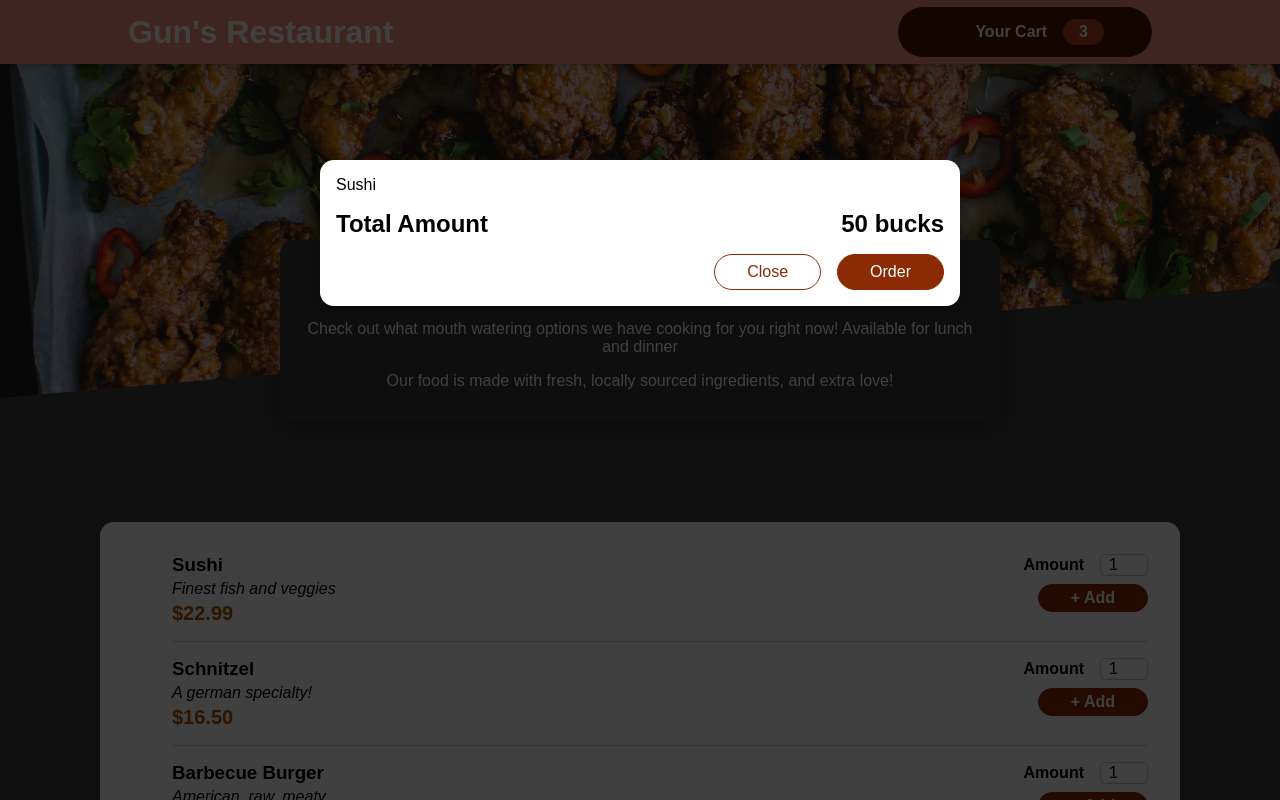
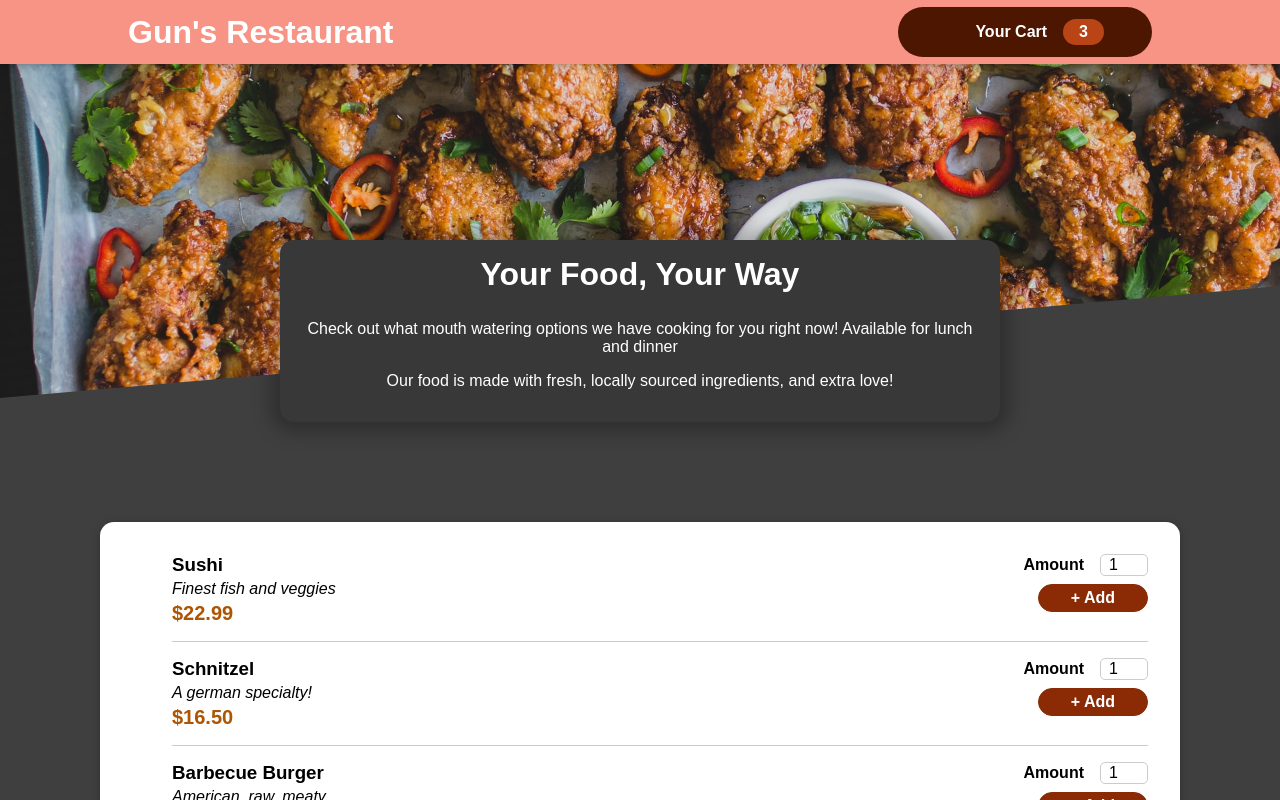
Before and after one commit to gunnarsikorski/guns-food, a React (Create React App) app: page / in a window 1280 px wide. Shown: the top 800 px of the page. Built offline with nearby package versions, Linux system fonts and the light colour scheme; some icons are missing.

Commit message:
Added open and close ability on modal

```diff
--- a/src/App.js
+++ b/src/App.js
@@ -1,14 +1,25 @@
 import React from 'react';
-
+import { useState } from 'react'
 import Header from './components/Layout/Header';
 import Meals from './components/Meals/Meals';
 import Cart from './components/Cart/Cart'
 
 function App() {
+
+	const [cartIsShown, setCartIsShown] = useState(false)
+
+	const showCartHandler = () => {
+		setCartIsShown(true)
+	}
+
+	const hideCartHandler = () => {
+		setCartIsShown(false)
+	}
+
 	return (
 		<>
-			<Cart />
-			<Header />
+			{cartIsShown && <Cart onClose={hideCartHandler}/>}
+			<Header onShowCart={showCartHandler}/>
 			<main>
 				<Meals />
 			</main>
--- a/src/components/Cart/Cart.js
+++ b/src/components/Cart/Cart.js
@@ -12,15 +12,17 @@
 	);
 
 	return (
-		<Modal>
+		<Modal onClose={props.onClose}>
 			{cartItems}
 			<div className={classes.total}>
 				<span>Total Amount</span>
 				<span>50 bucks</span>
 			</div>
 			<div className={classes.actions}>
-				<button className={classes['button--alt']}>Close</button>
 				<button className={classes.button}>Order</button>
+				<button className={classes['button--alt']} onClick={props.onClose}>
+					Close
+				</button>
 			</div>
 		</Modal>
 	);
--- a/src/components/Layout/Header.js
+++ b/src/components/Layout/Header.js
@@ -5,11 +5,14 @@
 import HeaderCartButton from './HeaderCartButton';
 
 const Header = (props) => {
+
+
+
     return (
         <>
            <header className={classes.header}>
                <h1>Gun's Restaurant</h1>
-               <HeaderCartButton />
+               <HeaderCartButton onClick={props.onShowCart}/>
            </header>
            <div className={classes['main-image']}>
                <img src={chickenImg} alt='Fried chicken wings'/>
--- a/src/components/Layout/HeaderCartButton.js
+++ b/src/components/Layout/HeaderCartButton.js
@@ -5,7 +5,7 @@
 const HeaderCartButton = (props) => {
 	return (
 		<>
-			<button className={classes.button}>
+			<button className={classes.button} onClick={props.onClick}>
 				<span className={classes.icon}>
 					<CartIcon />
 				</span>
--- a/src/components/UI/Modal.js
+++ b/src/components/UI/Modal.js
@@ -3,7 +3,7 @@
 import classes from './Modal.module.css';
 
 const Backdrop = (props) => {
-	return <div className={classes.backdrop}></div>;
+	return <div className={classes.backdrop} onClick={props.onClose}></div>;
 };
 
 const ModalOverlay = (props) => {
@@ -19,7 +19,7 @@
 const Modal = (props) => {
 	return (
 		<>
-			{ReactDOM.createPortal(<Backdrop />, portalElement)}
+			{ReactDOM.createPortal(<Backdrop onClose={props.onClose}/>, portalElement)}
 			{ReactDOM.createPortal(
 				<ModalOverlay>{props.children}</ModalOverlay>,
 				portalElement
```
